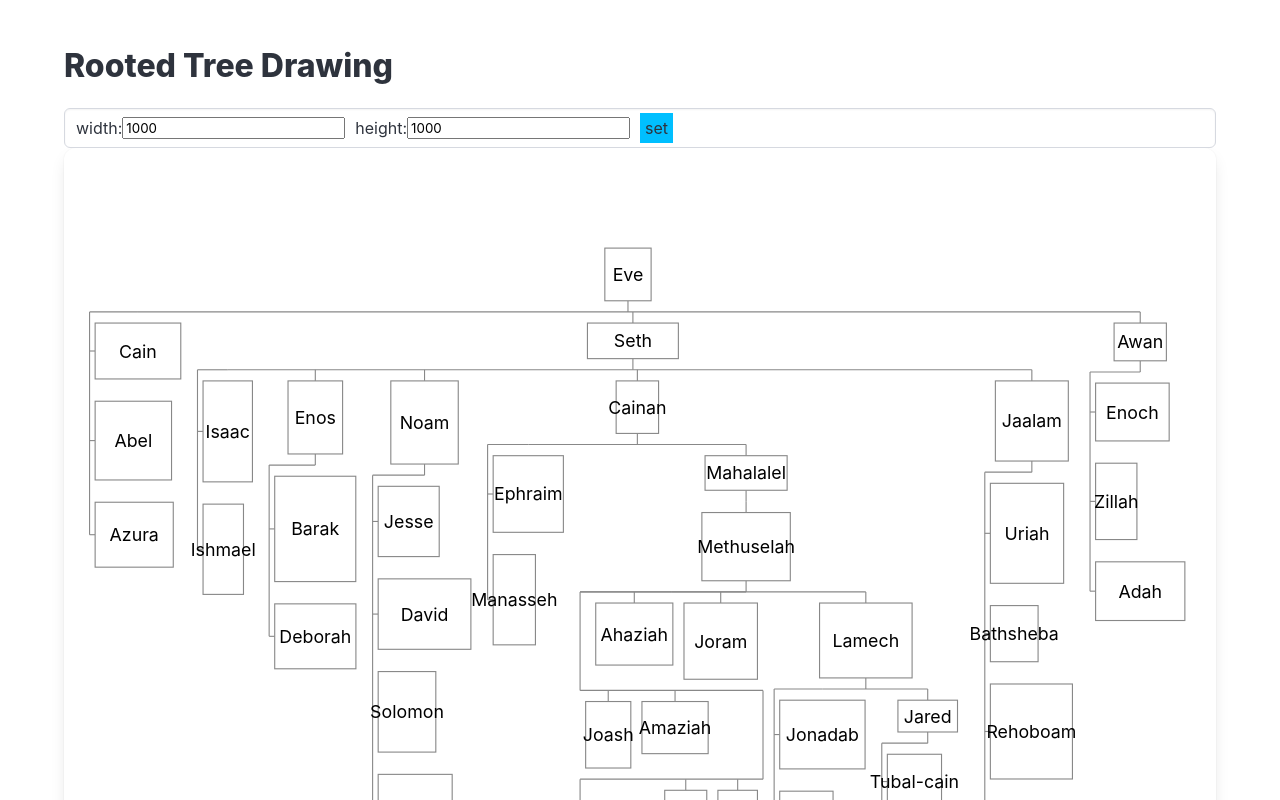
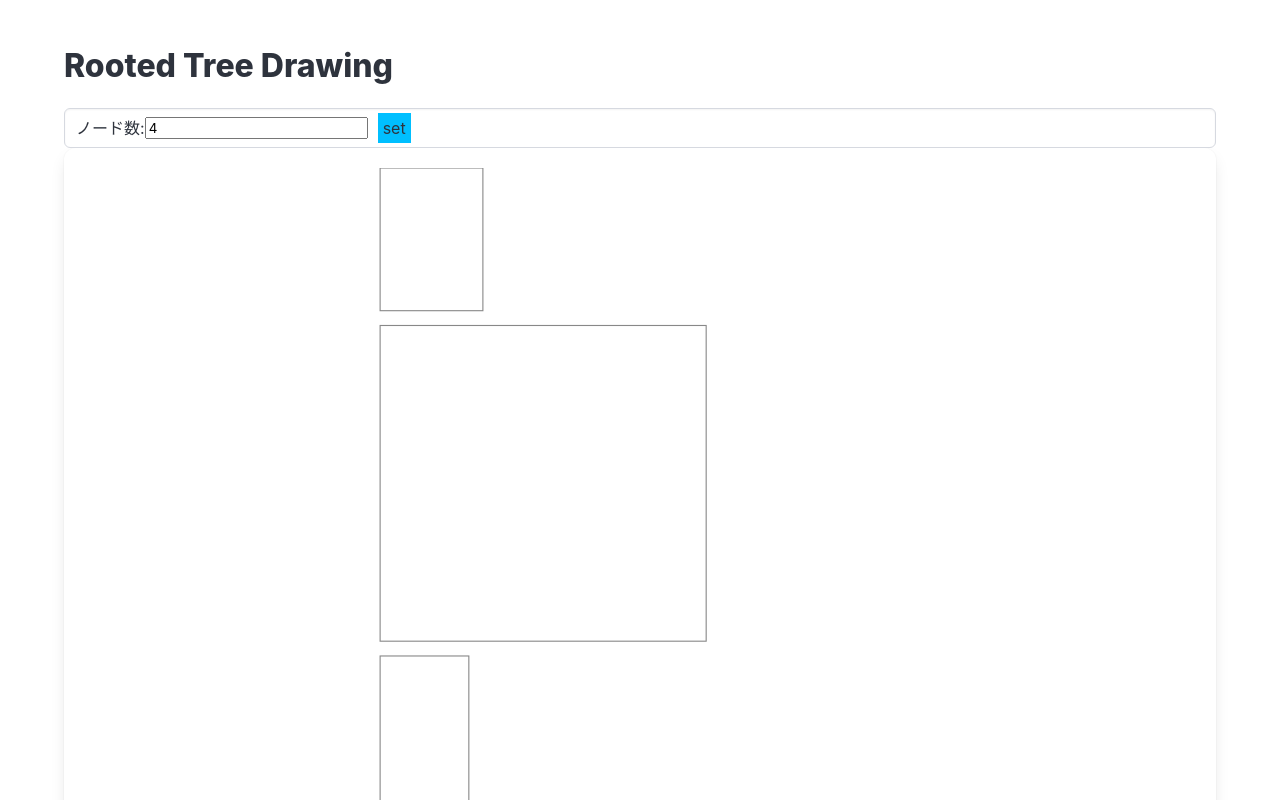
Before and after one commit to vdslab/rooted-tree-drawing, a React (Vite) app: page / in a window 1280 px wide. Shown: the top 800 px of the page. Built offline with nearby package versions, Linux system fonts and the light colour scheme.

Commit message:
行を固定してノード郡の描画面積が最小になる配置を全通り試す

```diff
--- a/src/App.jsx
+++ b/src/App.jsx
@@ -1,81 +1,19 @@
 import Tree from "./Tree";
-import { useState } from "react";
+import { useEffect, useState } from "react";
 
-function createData() {
-  return [
-    // { name: "Eve", parent: "" },
-    // { name: "Cain", parent: "Eve" },
-    // { name: "Seth", parent: "Eve" },
-    // { name: "Enos", parent: "Seth" },
-    // { name: "Noam", parent: "Seth" },
-    // { name: "Abel", parent: "Eve" },
-    // { name: "Awan", parent: "Eve" },
-    // { name: "Enoch", parent: "Awan" },
-    // { name: "Azura", parent: "Eve" },
-    // { name: "Cainan", parent: "Seth" },
-    // { name: "Jaalam", parent: "Seth" },
-    // { name: "Mahalalel", parent: "Cainan" },
-    // { name: "Methuselah", parent: "Mahalalel" },
-    // { name: "Lamech", parent: "Methuselah" },
-    // { name: "Jared", parent: "Lamech" },
-    // { name: "Tubal-cain", parent: "Jared" },
-    // { name: "Naamah", parent: "Jared" },
-    { name: "Eve", parent: "" },
-    { name: "Cain", parent: "Eve" },
-    { name: "Seth", parent: "Eve" },
-    { name: "Enos", parent: "Seth" },
-    { name: "Noam", parent: "Seth" },
-    { name: "Abel", parent: "Eve" },
-    { name: "Awan", parent: "Eve" },
-    { name: "Enoch", parent: "Awan" },
-    { name: "Azura", parent: "Eve" },
-    { name: "Cainan", parent: "Seth" },
-    { name: "Jaalam", parent: "Seth" },
-    { name: "Mahalalel", parent: "Cainan" },
-    { name: "Methuselah", parent: "Mahalalel" },
-    { name: "Lamech", parent: "Methuselah" },
-    { name: "Jared", parent: "Lamech" },
-    { name: "Tubal-cain", parent: "Jared" },
-    { name: "Naamah", parent: "Jared" },
-    { name: "Isaac", parent: "Seth" },
-    { name: "Ishmael", parent: "Seth" },
-    { name: "Zillah", parent: "Awan" },
-    { name: "Adah", parent: "Awan" },
-    { name: "Barak", parent: "Enos" },
-    { name: "Deborah", parent: "Enos" },
-    { name: "Ephraim", parent: "Cainan" },
-    { name: "Manasseh", parent: "Cainan" },
-    { name: "Jesse", parent: "Noam" },
-    { name: "David", parent: "Noam" },
-    { name: "Solomon", parent: "Noam" },
-    { name: "Absalom", parent: "Noam" },
-    { name: "Jonadab", parent: "Lamech" },
-    { name: "Elijah", parent: "Lamech" },
-    { name: "Elisha", parent: "Lamech" },
-    { name: "Uriah", parent: "Jaalam" },
-    { name: "Bathsheba", parent: "Jaalam" },
-    { name: "Rehoboam", parent: "Jaalam" },
-    { name: "Abijah", parent: "Jaalam" },
-    { name: "Asa", parent: "Jaalam" },
-    { name: "Jehoshaphat", parent: "Jaalam" },
-    { name: "Joram", parent: "Methuselah" },
-    { name: "Ahaziah", parent: "Methuselah" },
-    { name: "Joash", parent: "Methuselah" },
-    { name: "Amaziah", parent: "Methuselah" },
-    { name: "Uzziah", parent: "Methuselah" },
-    { name: "Jotham", parent: "Methuselah" },
-    { name: "Ahaz", parent: "Methuselah" },
-    { name: "Hezekiah", parent: "Methuselah" },
-    { name: "Amon", parent: "Methuselah" },
-    { name: "Josiah", parent: "Methuselah" },
-    { name: "Jehoahaz", parent: "Methuselah" },
-  ];
+function createData(num) {
+  const data = [];
+  for(let i = 0; i < num; i++) {
+    const width = 50 + Math.floor(Math.random() * 1000);
+    const height  = 50 + Math.floor(Math.random() * 1000);
+    data.push({"name":`${i}`, "key":`${i}`, "width":width, "height":height});
+  }
+  return data;
 }
 
 export default function App() {
-  const data = createData();
-  const [width, setWidth] = useState(1000);
-  const [height, setHeight] = useState(1000);
+  const [nodeNum, setNodeNum] = useState(4);
+  const data = createData(nodeNum);
   return (
     <>
       <section className="section">
@@ -84,20 +22,17 @@ export default function App() {
           <form className="input"
             onSubmit={(e) => {
               e.preventDefault();
-              setWidth(e.target.width.value);
-              setHeight(e.target.height.value);
+              setNodeNum(e.target.nodeNum.value);
             }}
           >
-            <label htmlFor="width">width:</label>
-            <input id="width" name="width" type="number" defaultValue={width} style={{ marginRight: "10px" }} />
-            <label htmlFor="height" >height:</label>
-            <input id="height" type="number" defaultValue={height} style={{ marginRight: "10px" }} />
+            <label htmlFor="nodeNum">ノード数:</label>
+            <input id="nodeNum" name="nodeNum" type="number" defaultValue={nodeNum} style={{ marginRight: "10px" }} />
             <button type="submit" style={{ backgroundColor: "#00bfff" , padding:"5px"}}>set</button>
           </form>
 
           <div className="box">
             <figure className="figure">
-              <Tree data={data} width={width} height={height} />
+              <Tree data={data} width={1000} height={1000} nodeNum={nodeNum} />
             </figure>
           </div>
         </div>
--- a/src/Tree.jsx
+++ b/src/Tree.jsx
@@ -1,16 +1,16 @@
 import { useMemo } from "react";
-import * as d3 from "d3";
-import { layout } from "./layout";
+// import * as d3 from "d3";
+import { permutation } from "./permutation";
 
 export default function Tree({ data, width, height }) {
-  const { nodes, links } = useMemo(() => {
-    return layout(data, width, height);
+  const nodes = useMemo(() => {
+    return permutation(data, width, height, 2);
   }, [data, width, height]);
-  const line = d3.line();
+  // const line = d3.line();
   return (
     <svg className="has-ratio" viewBox={`0 0 ${width} ${height}`}>
       <g>
-        <g>
+        {/* <g>
           {links.map((link) => {
             return (
               <g key={link.id} id={link.id}>
@@ -18,14 +18,15 @@ export default function Tree({ data, width, height }) {
               </g>
             );
           })}
-        </g>
+        </g> */}
         <g>
+          {console.log(nodes)}
           {nodes.map((node) => {
             return (
               <g key={node.id} transform={`translate(${node.x},${node.y})`}>
                 <rect
-                  x={-node.width/2}
-                  y={-node.height/2}
+                  x={-node.width / 2}
+                  y={-node.height / 2}
                   width={node.width}
                   height={node.height}
                   fill="#fff"
--- /dev/null
+++ b/src/permutation.js
@@ -0,0 +1,127 @@
+import * as d3 from "d3";
+
+export function permutation(data, width, height) {
+  const row = 4;
+  const columnCount = 10;
+  const xMargin = 10;
+  const yMargin = 20;
+  let result = []; // 配置後の座標付きのオブジェクトを格納
+  let minArea = Infinity;
+  let optimalLayout = null;
+
+  const permuData = getPermutations(data);
+
+  permuData.forEach((data, index) => {
+    const premuIndex = getPartitionIndices(data, row);
+    premuIndex.forEach((item) => {
+      const areaResult = calcArea(data, item, xMargin, yMargin);
+      const area = areaResult.area;
+
+      if (area < minArea) {
+        minArea = area;
+        optimalLayout = areaResult.layout; // 最小面積を持つレイアウトを保存
+      }
+    });
+  });
+
+  // 正規化を行い、座標を最適化
+  const left = d3.min(optimalLayout, (node) => node.x - node.width / 2) - xMargin;
+  const right = d3.max(optimalLayout, (node) => node.x + node.width / 2) + xMargin;
+  const top = d3.min(optimalLayout, (node) => node.y - node.height / 2);
+  const bottom = d3.max(optimalLayout, (node) => node.y + node.height / 2);
+  const layoutWidth = right - left;
+  const layoutHeight = bottom - top;
+  const scale = Math.min(width / layoutWidth, height / layoutHeight);
+
+  // 結果の長方形にスケールを適用
+  optimalLayout.forEach((node) => {
+    node.x = (node.x - left - layoutWidth / 2) * scale + width / 2;
+    node.y = (node.y - top - layoutHeight / 2) * scale + height / 2;
+    node.width *= scale;
+    node.height *= scale;
+  });
+
+  return optimalLayout;
+}
+
+function getPermutations(array) {
+  if (array.length === 0) return [[]];
+  return array.flatMap((val, index) =>
+    getPermutations([...array.slice(0, index), ...array.slice(index + 1)]).map(
+      (perm) => [val, ...perm]
+    )
+  );
+}
+
+function getPartitionIndices(array, n) {
+  const len = array.length;
+  if (n < 2 || n > len) {
+    throw new Error("n must be between 2 and the length of the array.");
+  }
+
+  function generateIndices(start, depth) {
+    if (depth === 0) return [[]];
+    const indices = [];
+    for (let i = start; i < len; i++) {
+      generateIndices(i + 1, depth - 1).forEach((rest) => {
+        indices.push([i, ...rest]);
+      });
+    }
+    return indices;
+  }
+
+  return generateIndices(1, n - 1);
+}
+
+function calcArea(data, breaks, xMargin, yMargin) {
+  let currentX = 0;
+  let currentY = 0;
+  let maxHeightInRow = 0;
+  let result = [];
+  let totalWidth = 0;
+  let totalHeight = 0;
+
+  const partitionedData = partitionArray(data, breaks);
+
+  partitionedData.forEach((row) => {
+    row.forEach((rect) => {
+      const newRect = { ...rect }; // 元データをコピー
+      newRect.x = currentX + rect.width / 2;
+      newRect.y = currentY + rect.height / 2;
+
+      result.push(newRect);
+
+      currentX += rect.width + xMargin;
+      maxHeightInRow = Math.max(maxHeightInRow, rect.height);
+    });
+
+    totalWidth = Math.max(totalWidth, currentX);
+    currentX = 0;
+    currentY += maxHeightInRow + yMargin;
+    maxHeightInRow = 0;
+  });
+
+  totalHeight = currentY;
+
+  return {
+    area: totalWidth * totalHeight,
+    layout: result,
+    width: totalWidth,
+    height: totalHeight,
+  };
+}
+
+
+// 配列を指定された区切り位置で分割
+function partitionArray(array, breaks) {
+  const result = [];
+  let prevIndex = 0;
+
+  breaks.forEach((index) => {
+    result.push(array.slice(prevIndex, index));
+    prevIndex = index;
+  });
+
+  result.push(array.slice(prevIndex)); // 最後の部分
+  return result;
+}
```
